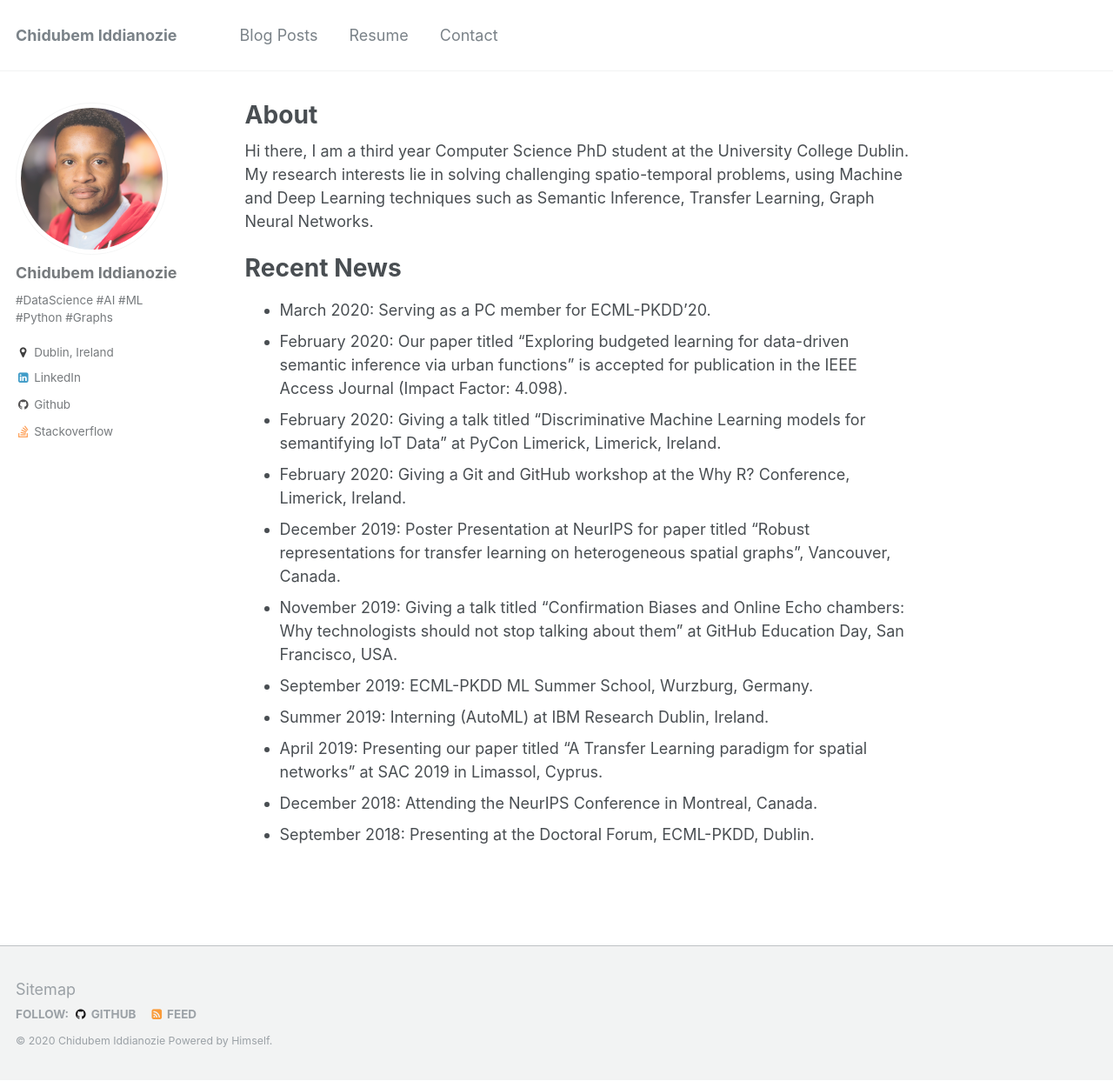
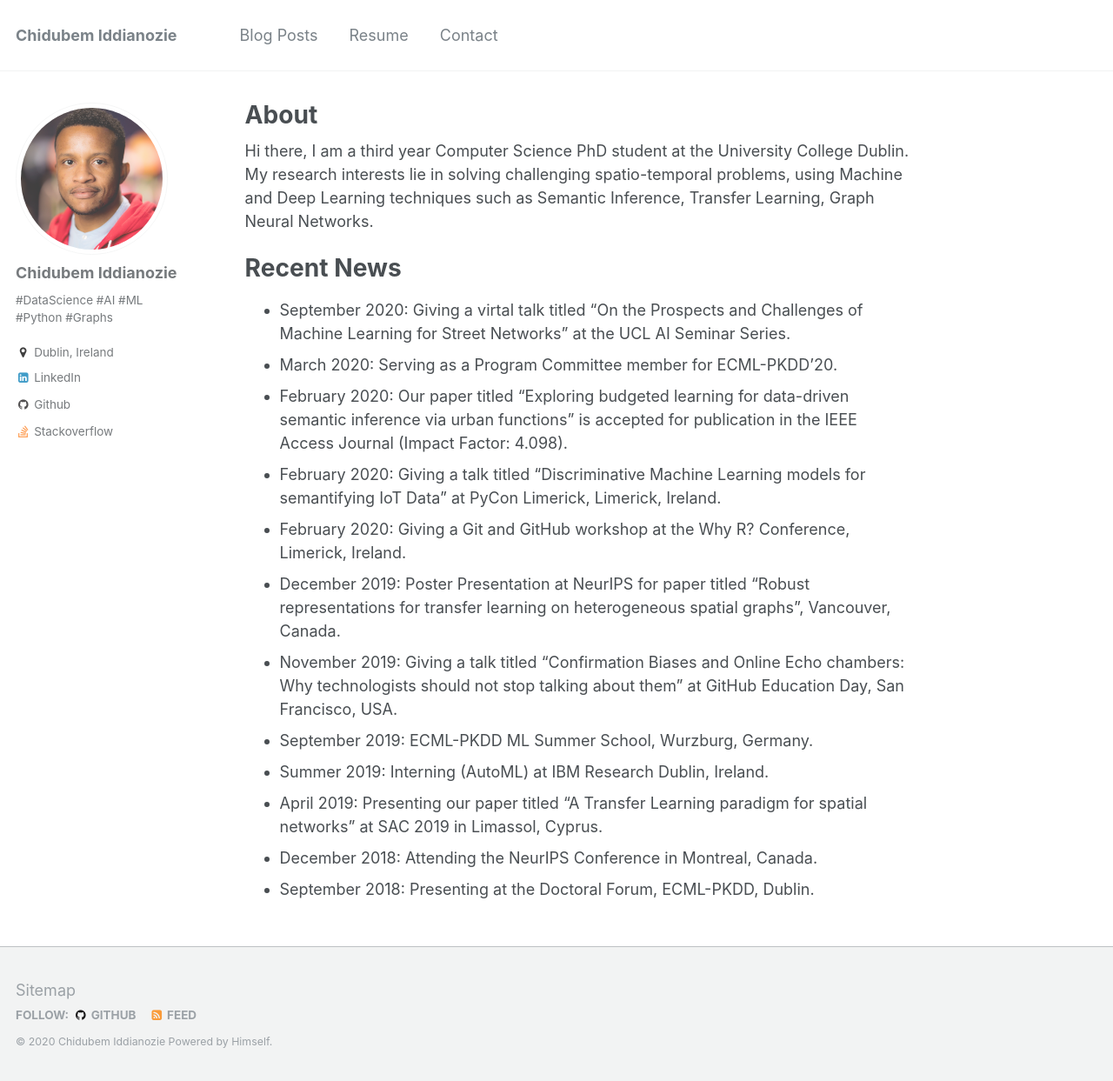
Before and after one commit to chiddianozie/chidubem-iddianozie, a Jekyll site: the page built from _pages/about.md, in a window 1280 px wide and 1243 px high. Shown: the whole window at 87% size. Built offline with Jekyll 4.4.1, drawn with Linux system fonts in a browser that asks for light colours.

Commit message:
edited about me

```diff
--- a/_pages/about.md
+++ b/_pages/about.md
@@ -12,7 +12,8 @@ Hi there, I am a third year Computer Science PhD student at the University Colle
 
 
 # Recent News
-- March 2020: Serving as a PC member for ECML-PKDD'20.
+- September 2020: Giving a virtal talk titled "On the Prospects and Challenges of Machine Learning for Street Networks" at the UCL AI Seminar Series.
+- March 2020: Serving as a Program Committee member for ECML-PKDD'20.
 - February 2020: Our paper titled "Exploring budgeted learning for data-driven semantic inference via urban functions" is accepted for publication in the IEEE Access Journal (Impact Factor: 4.098).
 - February 2020: Giving a talk titled "Discriminative Machine Learning models for semantifying IoT Data" at PyCon Limerick, Limerick, Ireland.
 - February 2020: Giving a Git and GitHub workshop at the Why R? Conference, Limerick, Ireland.
```
Also changed, not shown: 1 other file.
